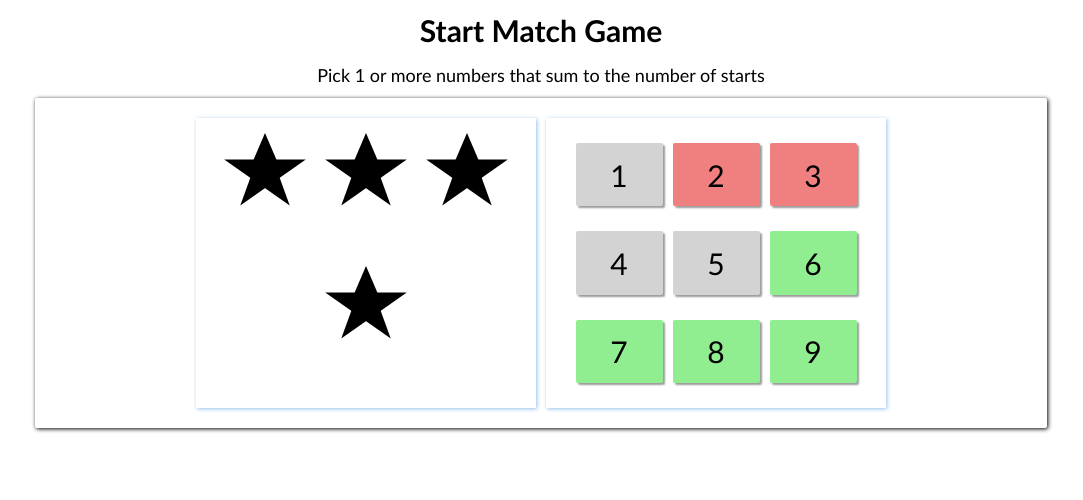
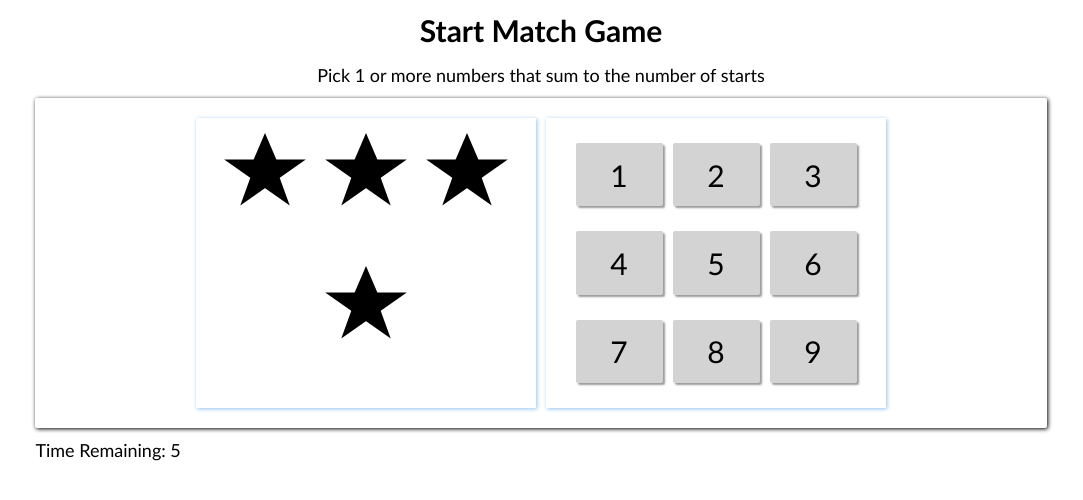
Before and after one commit to modeh13/reactjs, a React app in the folder c-1-react-17/: page / in a window 1280 px wide. Shown: the top 500 px of the page, without its empty margins (99-1182 px from the left). Built offline with nearby package versions, Linux system fonts and the light colour scheme.

Commit message:
Introduce useEffect React Hooks, and side effects.

```diff
--- a/c-1-react-17/src/Components/StarMatchGame/App.js
+++ b/c-1-react-17/src/Components/StarMatchGame/App.js
@@ -1,8 +1,9 @@
-import React, { useState } from "react";
+import React, { useEffect, useState } from "react";
 import MathUtils from "../../js/MathUtils";
 import StarsDisplay from "./StarsDisplay";
+import PlayNumber from "./PlayNumber";
+import PlayAgain from "./PlayAgain";
 import './App.less';
-import PlayNumber from "./PlayNumber";
 
 const numberStates = {
    available: 'available',
@@ -13,9 +14,24 @@ const numberStates = {
 
 function App() {
    const [stars, setStars] = useState(MathUtils.random(1, 9));
-   const [availableNums, setAvailableNums] = useState([1, 2, 3, 4, 5]);
-   const [candidateNums, setCandidateNums] = useState([2, 3]);
+   const [availableNums, setAvailableNums] = useState(MathUtils.range(1, 9));
+   const [candidateNums, setCandidateNums] = useState([]);
+   const [secondsLeft, setSecondsLeft] = useState(10);
+
    const candidatesAreWrong = MathUtils.sum(candidateNums) > stars;
+   const gameStatus = availableNums.length === 0
+      ? 'won'
+      : secondsLeft === 0 ? 'lost' : 'active';
+
+   useEffect(() => {
+      if (secondsLeft > 0 && availableNums.length > 0) {
+         const timerId = setTimeout(() => {
+            setSecondsLeft(secondsLeft - 1);
+         }, 1000);
+
+         return () => clearTimeout(timerId);
+      }
+   });
 
    const getNumberStatus = (number) => {
       if (!availableNums.includes(number)) {
@@ -28,13 +44,41 @@ function App() {
       return numberStates.available;
    };
 
+   const onNumberClick = (number, currentStatus) => {
+      if (gameStatus !== 'active' || currentStatus === numberStates.used) {
+         return;
+      }
+      const newCandidatesNums = currentStatus === numberStates.available
+         ? candidateNums.concat(number)
+         : candidateNums.filter(cn => cn !== number);
+      if (MathUtils.sum(newCandidatesNums) !== stars) {
+         setCandidateNums(newCandidatesNums);
+      }
+      else {
+         const newAvailableNums = availableNums.filter(n => !newCandidatesNums.includes(n));
+
+         setStars(MathUtils.randomSumIn(newAvailableNums, 9));
+         setAvailableNums(newAvailableNums);
+         setCandidateNums([]);
+      }
+   };
+
+   const resetGame = () => {
+      setStars(MathUtils.random(1, 9));
+      setAvailableNums(MathUtils.range(1, 9));
+      setCandidateNums([]);
+      setSecondsLeft(10);
+   };
+
    return (
       <div className="gr-main">
          <div className="title">Start Match Game</div>
          <div className="help">Pick 1 or more numbers that sum to the number of starts</div>
          <div className="container">
             <div className="stars">
-               <StarsDisplay numberOfStars={stars} />
+               {gameStatus !== 'active' ?
+                  (<PlayAgain onClick={resetGame} gameStatus={gameStatus} />) :
+                  (<StarsDisplay numberOfStars={stars} />) }
             </div>
             <div className="numbers">
                {
@@ -43,10 +87,12 @@ function App() {
                      .map(number =>
                         <PlayNumber key={number}
                            number={number}
-                           status={getNumberStatus(number)} /> )
+                           status={getNumberStatus(number)}
+                           onClick={onNumberClick} /> )
                }
             </div>
          </div>
+         <div className="timer">Time Remaining: {secondsLeft}</div>
       </div>
    );
 }
--- a/c-1-react-17/src/Components/StarMatchGame/App.less
+++ b/c-1-react-17/src/Components/StarMatchGame/App.less
@@ -28,6 +28,17 @@
       text-align: center;
    }
 
+   .timer {
+      font-size: 18px;
+      width: 80%;
+      height: 35px;
+      line-height: 35px;
+      padding-left: 10%;
+      padding-right: 10%;
+      padding-top: 5px;
+      padding-bottom: 5px;
+   }
+
    .container {
       width: 80%;
       margin: auto;
@@ -55,6 +66,11 @@
          align-content: stretch;
          padding: 15px;
          box-sizing: border-box;
+
+         .message {
+            text-align: center;
+            font-size: 40px;
+         }
 
          .star {
             position: relative;
--- /dev/null
+++ b/c-1-react-17/src/Components/StarMatchGame/PlayAgain.js
@@ -0,0 +1,15 @@
+import React from "react";
+
+function PlayAgain(props) {
+    return (
+        <div>
+            <div className="message"
+                style={{color: props.gameStatus === 'won' ? 'green' : 'red' }}>
+                {props.gameStatus === 'won' ? 'Nice!': 'Game Over!'}
+            </div>
+            <button onClick={props.onClick}>Play again!</button>
+        </div>
+    );
+}
+
+export default PlayAgain;
--- a/c-1-react-17/src/Components/StarMatchGame/PlayNumber.js
+++ b/c-1-react-17/src/Components/StarMatchGame/PlayNumber.js
@@ -10,11 +10,10 @@ const colors = {
 export default class PlayNumber extends React.Component {
     constructor(props) {
         super(props);
+        console.log(this.props.number);
     }
 
-    onClickHandler = (evt) => {
-        console.log('PlayNumber', this.props.number);
-    }
+    onClickHandler = () => this.props.onClick(this.props.number, this.props.status);
 
     render() {
         return (
--- a/c-1-react-17/src/js/MathUtils.js
+++ b/c-1-react-17/src/js/MathUtils.js
@@ -1,7 +1,24 @@
 const MathUtils = {
    range: (min, max) => Array.from({ length: max - min + 1 }, (_, index) => index + min),
-   sum: (numbers) => numbers.reduce((prevSumResult, currentNumber) => prevSumResult + currentNumber),
-   random: (min, max) => Math.floor(Math.random() * (max - min) + min)
+   sum: (numbers) => numbers.reduce((prevSumResult, currentNumber) => prevSumResult + currentNumber, 0),
+   random: (min, max) => Math.floor(Math.random() * (max - min) + min),
+   randomSumIn: (arr, max) => {
+      const sets = [[]];
+      const sums = [];
+
+      for(let i = 0; i < arr.length; i++) {
+         for(let j = 0, len = sets.length; j < len; j++) {
+            const candidateSet = sets[j].concat(arr[i]);
+            const candidateSum = MathUtils.sum(candidateSet);
+            if (candidateSet <= max) {
+               sets.push(candidateSet);
+               sums.push(candidateSum);
+            }
+         }
+      }
+
+      return sums[MathUtils.random(0, sums.length)];
+   }
 }
 
 export default MathUtils;
```
Also changed, not shown: 1 other file (tests, documents, lock files or other folders).
